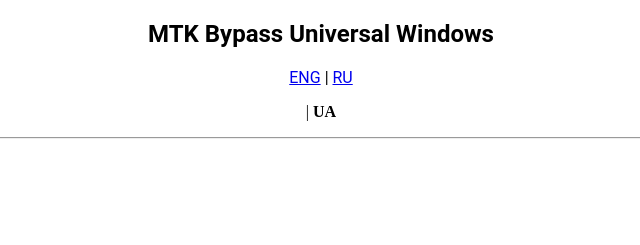
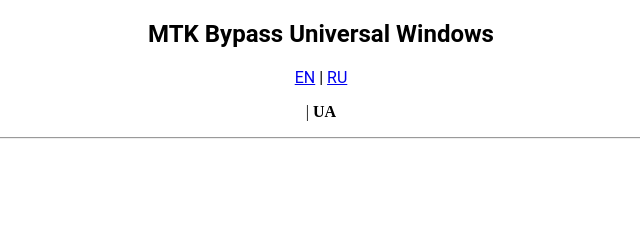
Before and after one commit to megafon929/megafon929.github.io, a plain HTML site: page lang/mtk_ua.html in a window 1280 px wide. Shown: the top 245 px of the page, 319-959 px from the left. Drawn offline with Linux system fonts and the light colour scheme.

Commit message:
Update mtk_ua.html

```diff
--- a/lang/mtk_ua.html
+++ b/lang/mtk_ua.html
@@ -14,7 +14,7 @@
 	</style>
 	<body>
 		<center><h2>MTK Bypass Universal Windows</h2>
-		<p><a href="https://megafon929.github.io/mtk">ENG</a> | <a href="https://megafon929.github.io/lang/mtk_ru">RU</a></p> | <b>UA</b></p></center>
+		<p><a href="https://megafon929.github.io/mtk">EN</a> | <a href="https://megafon929.github.io/lang/mtk_ru">RU</a></p> | <b>UA</b></p></center>
 		<hr>
 		<p><b>Автор експлойту: </b><a href="https://github.com/Dinolek">Dinolek</a></p>
 		<p><b>Автор методу: </b><a href="https://github.com/chaosmaster">Chaosmaster</a></p>
```
